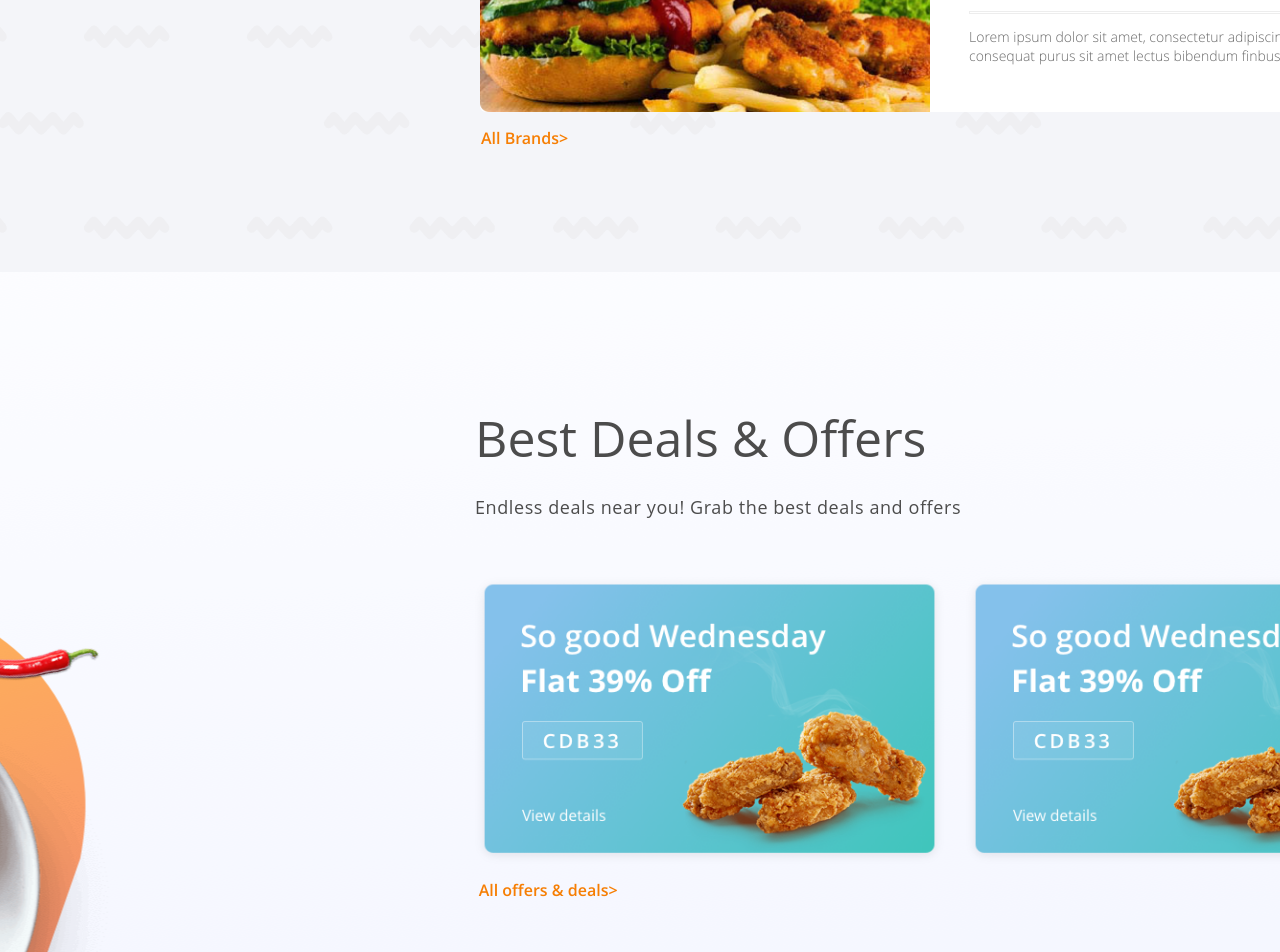
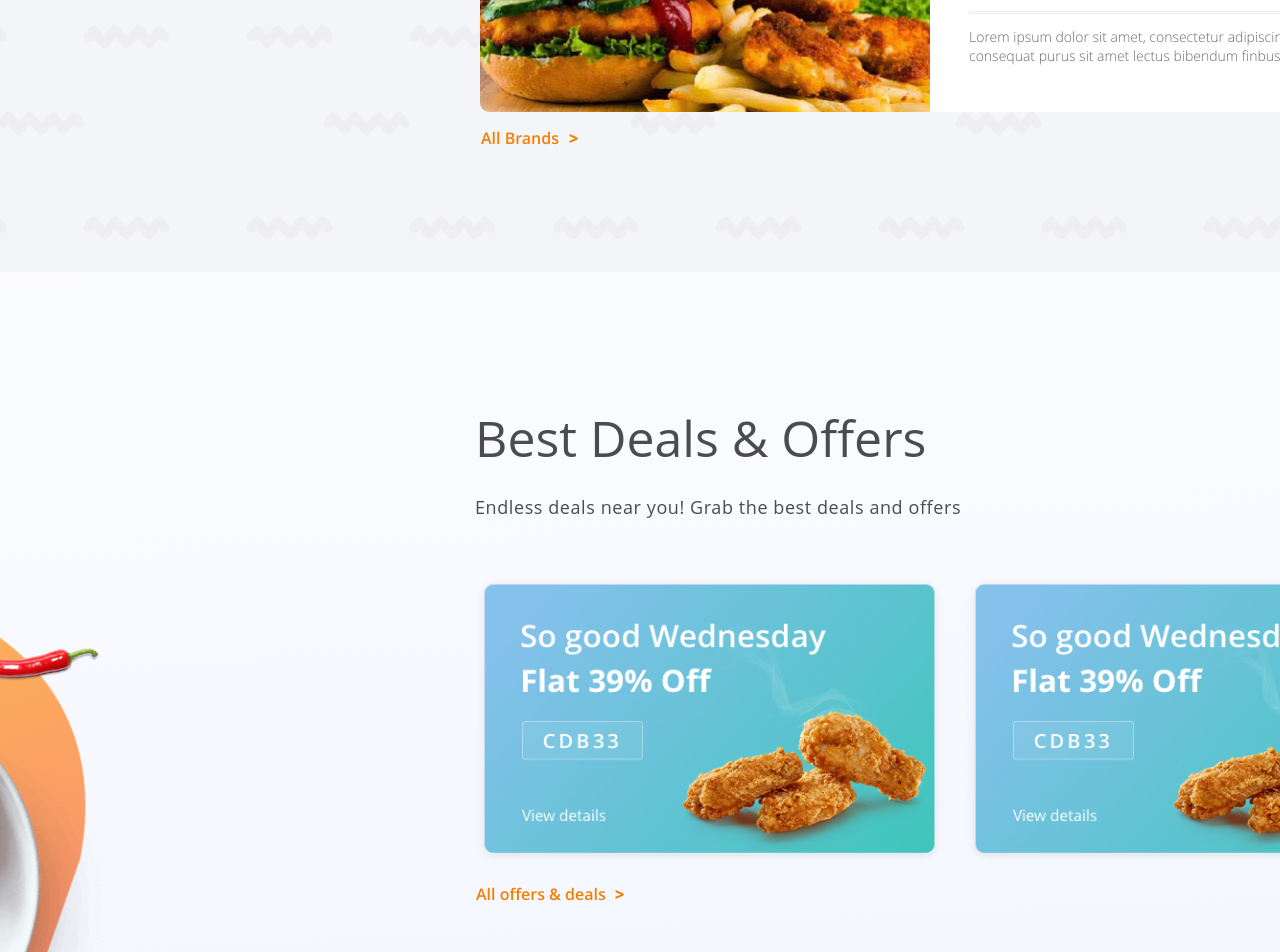
Before and after one commit to ChiragdevRobosoft/Lorem_Food_Delivery_Training, a React (Create React App) app: page / in a window 1280 px wide. Shown: the part 1280-2232 px from the top of the page. Built offline with nearby package versions, Linux system fonts and the light colour scheme.

Commit message:
carousel routing text visuals made proper

```diff
--- a/src/components/common/carousels/bestDealsOffers/index.tsx
+++ b/src/components/common/carousels/bestDealsOffers/index.tsx
@@ -5,7 +5,8 @@ import card1 from "./../../../../assets/common/carousels/Card1.png";
 import "react-responsive-carousel/lib/styles/carousel.min.css";
 import styled from "styled-components";
 import { sizes, colors } from "./../../../../variables";
-import { RouteText } from "../popularBrands";
+import { RouteDiv, RouteText, Arrowspan } from "../popularBrands";
+
 const Carousel = require("react-responsive-carousel").Carousel;
 
 const datas = [
@@ -87,13 +88,18 @@ const CarouselBDO = () => {
           );
         })}
       </Carousel>
-      <RouteText
-        height={`${sizes.size22}`}
-        width={`${sizes.size141_61}`}
-        textAlign="right"
-      >
-        All offers &amp; deals&#62;
-      </RouteText>
+      <RouteDiv width={`${sizes.size223_61}`} margin={`${sizes.size19}`}>
+        <RouteText
+          height={`${sizes.size22}`}
+          width={`${sizes.size130}`}
+          textAlign="left"
+        >
+          All offers &amp; deals
+        </RouteText>
+        <Arrowspan>
+          <b>&#62;</b>
+        </Arrowspan>
+      </RouteDiv>
     </Wrapper>
   );
 };
--- a/src/components/common/carousels/popularBrands/index.tsx
+++ b/src/components/common/carousels/popularBrands/index.tsx
@@ -117,9 +117,14 @@ const CarouselPB = () => {
               </SingleSlide>
             ))}
           </Carousel>
-          <RouteText height={`${sizes.size22}`} width={`${sizes.size90_61}`}>
-            All Brands&#62;
-          </RouteText>
+          <RouteDiv width={`${sizes.size100_61}`} margin={`${sizes.size15}`}>
+            <RouteText height={`${sizes.size22}`} width={`${sizes.size79}`}>
+              All Brands
+            </RouteText>
+            <Arrowspan>
+              <b>&#62;</b>
+            </Arrowspan>
+          </RouteDiv>
         </Wrapper>
       )}
     </>
@@ -292,11 +297,26 @@ export const RouteText = styled.p<RouteTextProps>`
   font-weight: ${fontWeight.weight600};
   letter-spacing: ${sizes.size0};
   line-height: ${sizes.size22};
-  margin: ${sizes.size15} auto auto ${sizes.size1};
-  text-align: ${(props) => (props.textAlign ? props.textAlign : ``)};
+  margin: 0 0 auto ${sizes.size1};
+  text-align: ${(props) => (props.textAlign ? props.textAlign : null)};
+  //display: inline;
 `;
 
-// const ArrowSpan = styled.span`
-//   height: 7.45px;
-//   width: 3.61px;
-// `;
+export const Arrowspan = styled.span`
+  height: 7.45px;
+  width: 3.61px;
+  color: ${colors.orange1};
+  //display: inline;
+  margin-left: 8px;
+`;
+
+interface RouteDivProps {
+  width: string;
+  margin: string;
+}
+export const RouteDiv = styled.div<RouteDivProps>`
+  height: ${sizes.size22};
+  width: ${(props) => props.width};
+  margin: ${(props) => `${props.margin} auto auto ${sizes.size0}`};
+  display: flex;
+`;
--- a/src/variables.tsx
+++ b/src/variables.tsx
@@ -110,6 +110,7 @@ export const sizes = {
   size74: "74px",
   size75: "75px",
   size77: "77px",
+  size79: "79px",
   size83: "83px",
   size86: "86px",
   size89: "89px",
@@ -119,6 +120,7 @@ export const sizes = {
   size96: "96px",
   size97: "97px",
   size98: "98px",
+  size100_61: "100.61px",
   size102: "102px",
   size103: "103px",
   size107: "107px",
@@ -128,9 +130,11 @@ export const sizes = {
   size119: "119px",
   size121: "121px",
   size125: "125px",
+  size130: "130px",
   size140: "140px",
   size141_61: "141.61px",
   size150: "150px",
+  size151_61: "151.61px",
   size152: "152px",
   size153: "153px",
   size162_54: "162.54px",
@@ -143,6 +147,8 @@ export const sizes = {
   size192: "192px",
   size195: "195px",
   size207: "207px",
+  size211_61: "211.61px",
+  size223_61: "223.61px",
   size224: "224px",
   size227: "227px",
   size228: "228px",
```
